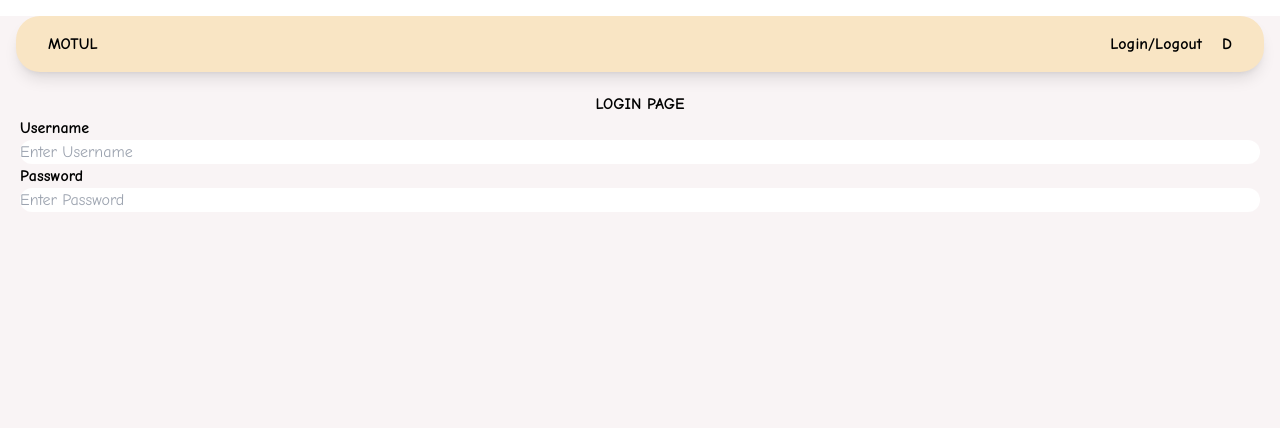
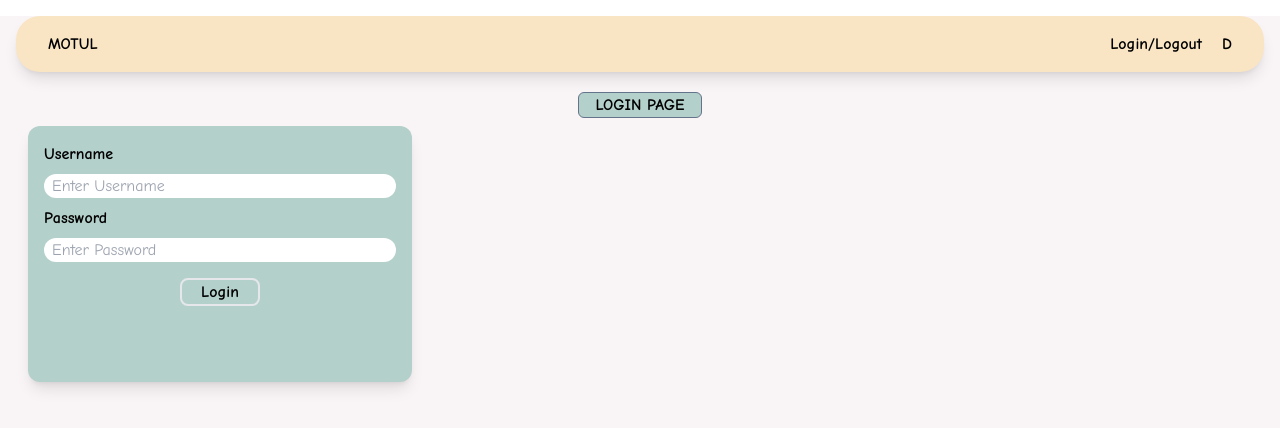
Before and after one commit to ZeusSantiago/muscles-of-the-unique-lineage, a React (Vite) app: page /login in a window 1280 px wide. Shown: the top 428 px of the page. Built offline with nearby package versions, Linux system fonts and the light colour scheme.

Commit message:
Update LoginPage.jsx

```diff
--- a/src/pages/LoginPage.jsx
+++ b/src/pages/LoginPage.jsx
@@ -3,7 +3,12 @@ import React from "react";
 const LoginPage = () => {
   return (
     <div className="m-5 rounded-xl">
-      <h2 className="text-center font-extrabold">LOGIN PAGE</h2>
+      <div className="flex justify-center">
+        <h2 className="text-center font-extrabold border-[1.5px] px-4 rounded-md border-slate-500 bg-lc-#B4D0CA">
+          LOGIN PAGE
+        </h2>
+      </div>
+      <div className="h-64 bg-lc-#B4D0CA w-96 m-2  shadow-lg rounded-xl p-4">
         <div className="flex flex-col">
           <label for="username">
             <b>Username</b>
@@ -11,7 +16,7 @@ const LoginPage = () => {
           <input
             type="text"
             placeholder="Enter Username"
-          className="rounded-xl"
+            className="rounded-xl px-2 my-2"
           />
         </div>
         <div className="flex flex-col">
@@ -21,8 +26,14 @@ const LoginPage = () => {
           <input
             type="text"
             placeholder="Enter Password"
-          className="rounded-xl"
+            className="rounded-xl px-2 my-2"
           />
+          <div className="flex justify-center">
+            <button className="border-2 w-20 rounded-lg mt-2 font-bold">
+              Login
+            </button>
+          </div>
+        </div>
       </div>
     </div>
   );
```
Lines whose indentation alone changed are shown as unchanged.
